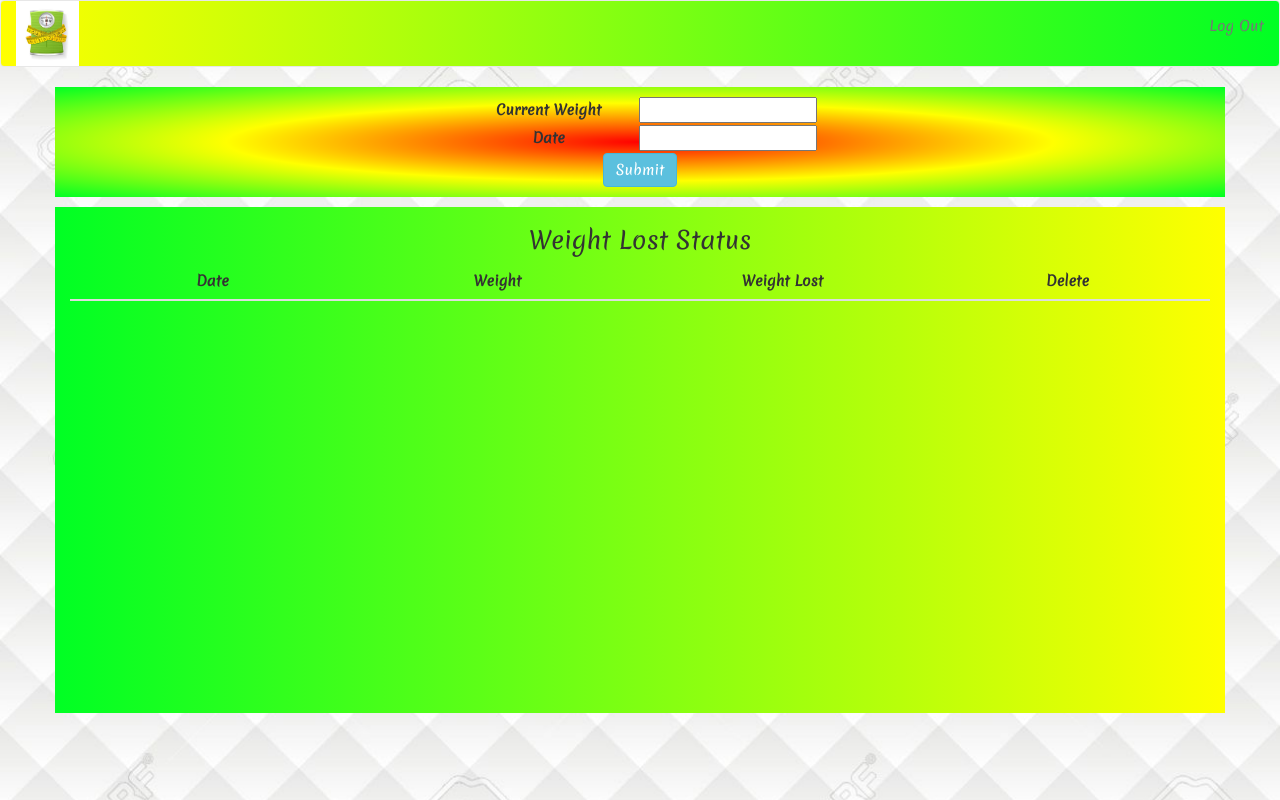
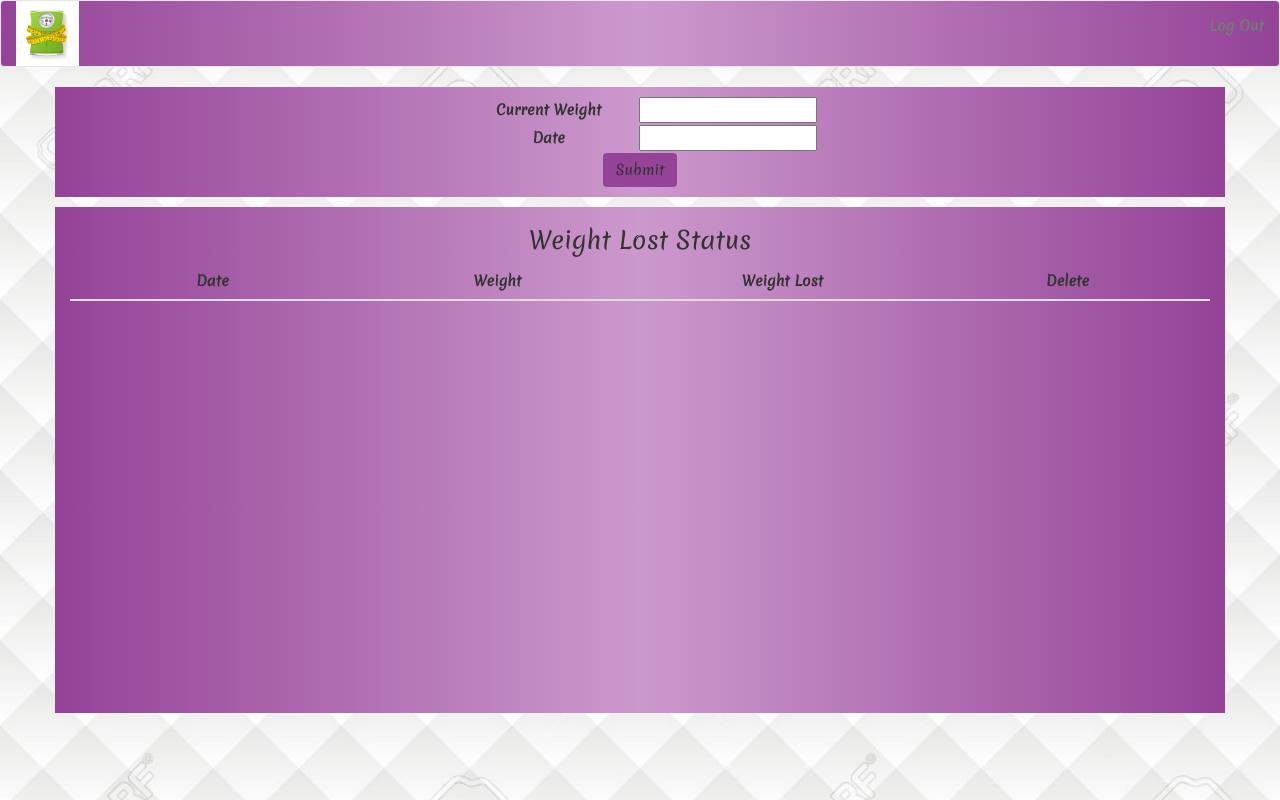
Before and after one commit to marktvbui/weight-tracker, a plain HTML site: page index.html in a window 1280 px wide. Drawn offline with nearby package versions, Linux system fonts and the light colour scheme; no server answers.

Commit message:
changed gradient colors

```diff
--- a/assets/css/style.css
+++ b/assets/css/style.css
@@ -30,8 +30,10 @@ th {
     text-align: center;
 }
 .navbar {
-    background-color: #33ECFF;
-    background: linear-gradient(to right, yellow , #00ff24);
+  background: -webkit-linear-gradient(left, #944397, #CC99CC, #944397);
+  background: -o-linear-gradient(right, #944397, #CC99CC, #944397);
+  background: -moz-linear-gradient(right, #944397, #CC99CC, #944397);
+  background: linear-gradient(to right, #944397, #CC99CC, #944397);
 }
 .main-input {
     background-color: #33ECFF;
@@ -107,8 +109,21 @@ th {
     text-align: center;
 }
 .main-input {
-    background: radial-gradient(red, yellow, #00ff24);
+  background: -webkit-linear-gradient(left, #944397, #CC99CC, #944397);
+  background: -o-linear-gradient(right, #944397, #CC99CC, #944397);
+  background: -moz-linear-gradient(right, #944397, #CC99CC, #944397);
+  background: linear-gradient(to right, #944397, #CC99CC, #944397);
 }
 .container-weight {
-    background: linear-gradient(to right, #00ff24 , yellow);
+  background: -webkit-linear-gradient(left, #944397, #CC99CC, #944397);
+  background: -o-linear-gradient(right, #944397, #CC99CC, #944397);
+  background: -moz-linear-gradient(right, #944397, #CC99CC, #944397);
+  background: linear-gradient(to right, #944397, #CC99CC, #944397);
 }
+#submit-Info {
+    background-color: #944397;
+}
+.logOut {
+    font-weight: bolder;
+    color: black;
+}
--- a/index.html
+++ b/index.html
@@ -27,7 +27,7 @@
         <!--<a class="navbar-brand" href=""></a>-->
       </div>
       <ul class="nav navbar-nav navbar-right">
-        <li><a href="">Log Out</a></li>
+        <li><a class="logOut" href="">Log Out</a></li>
       </ul>
     </div>
     <!-- /.container-fluid -->
@@ -40,7 +40,7 @@
         <input class="input weight-input" type="text" id="weight-input"><br>
         <label for="datepicker">Date</label>
         <input class="input date-input" type="text" id="datepicker"><br>
-        <button type="submit" class="btn btn-info btn-group-sm" value="Submit" id="submit-Info">Submit</button>
+        <button type="submit" class="btn btn-group-sm" value="Submit" id="submit-Info">Submit</button>
       </div>
     </div>
     <div class="container container-weight">
```
